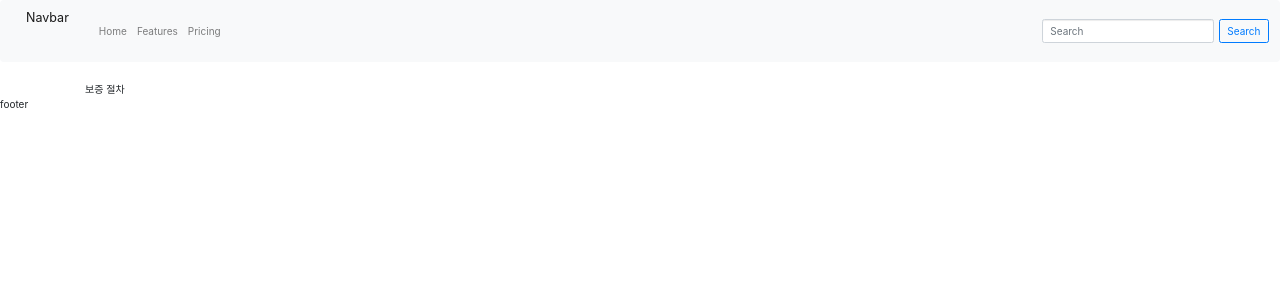
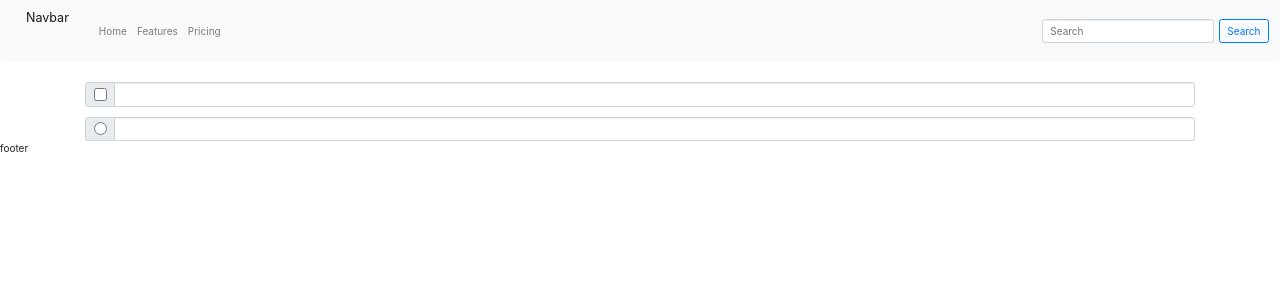
Before and after one commit to cohim/cosohim-hackathon, a React (Create React App) app: page /process in a window 1280 px wide. Shown: the top 300 px of the page. Built offline with nearby package versions, Linux system fonts and the light colour scheme.

Commit message:
Edit process comoponent

```diff
--- a/src/components/ProcessComponent/index.js
+++ b/src/components/ProcessComponent/index.js
@@ -1,9 +1,21 @@
 import React from 'react'
+import { InputGroup, FormControl } from 'react-bootstrap'
 
 const ProcessComponent = () => {
     return (
         <div>
-            보증 절차
+            <InputGroup className="mb-3">
+            <InputGroup.Prepend>
+            <InputGroup.Checkbox aria-label="Checkbox for following text input" />
+            </InputGroup.Prepend>
+            <FormControl aria-label="Text input with checkbox" />
+            </InputGroup>
+            <InputGroup>
+            <InputGroup.Prepend>
+            <InputGroup.Radio aria-label="Radio button for following text input" />
+            </InputGroup.Prepend>
+            <FormControl aria-label="Text input with radio button" />
+            </InputGroup>
         </div>
     )
 }
```
